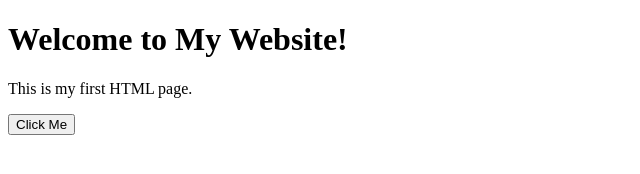
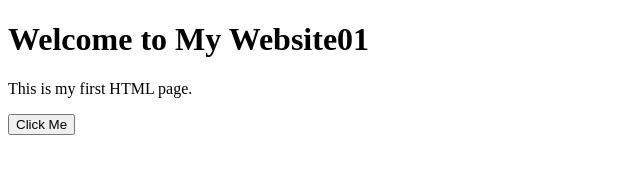
Before and after one commit to Kanagavelkumar/my_repo_24_10_2026, a plain HTML site: page index.html in a window 1280 px wide. Shown: the full height of the page, 0-640 px from the left. Drawn offline with Linux system fonts and the light colour scheme.

Commit message:
change 2 on index.html

```diff
--- a/index.html
+++ b/index.html
@@ -4,7 +4,7 @@
     <title>My First Website01</title>
 </head>
 <body>
-    <h1>Welcome to My Website!</h1>
+    <h1>Welcome to My Website01</h1>
     <p>This is my first HTML page.</p>
     <button>Click Me</button>
 </body>
```
